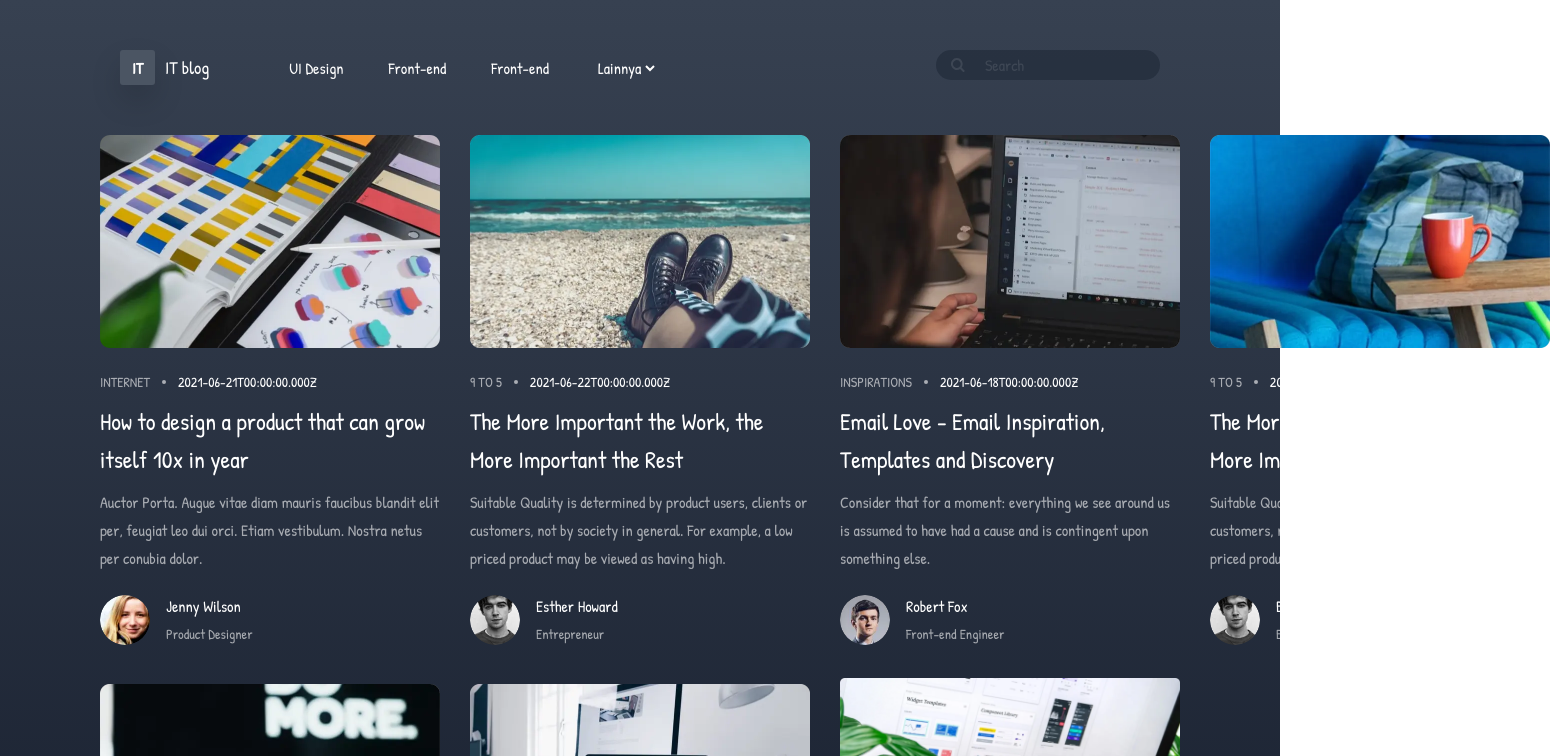
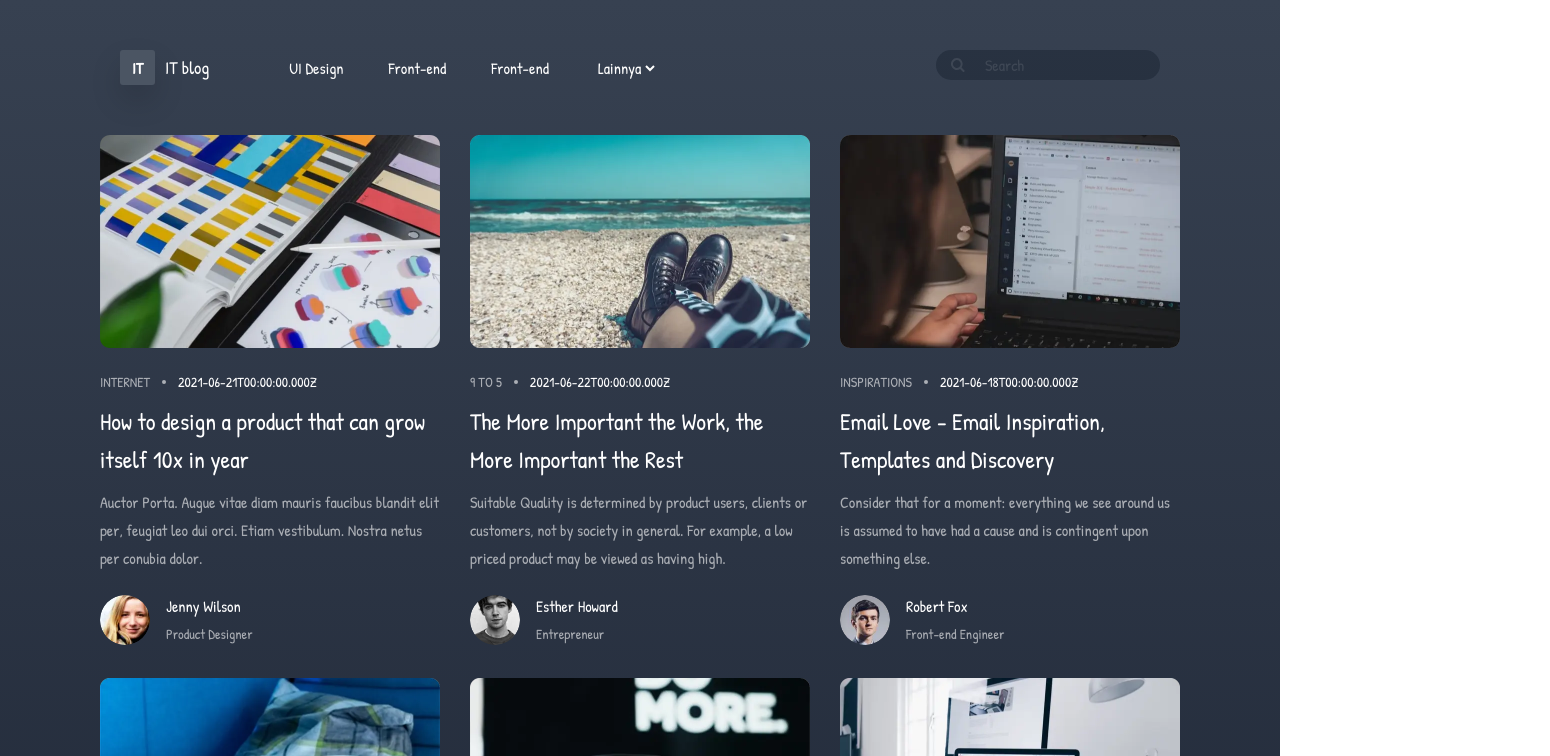
Before and after one commit to Bloge-17/bloge, a React (Vite) app: page / in a window 1280 px wide. Shown: the top 756 px of the page, 1550 px wide, since content can reach past the window. Built offline with nearby package versions, Linux system fonts and the light colour scheme; data requests are answered from the project's data file.

Commit message:
add adoptive

```diff
--- a/src/layout/components/Main/Main.module.scss
+++ b/src/layout/components/Main/Main.module.scss
@@ -7,7 +7,7 @@
 .container {
   max-width: 1080px;
   display: grid;
-  grid-template-columns: 1fr 1fr 1fr 1fr;
+  grid-template-columns: 1fr 1fr 1fr;
   align-items: center;
   gap: 30px;
   margin-top: 50px;
```
